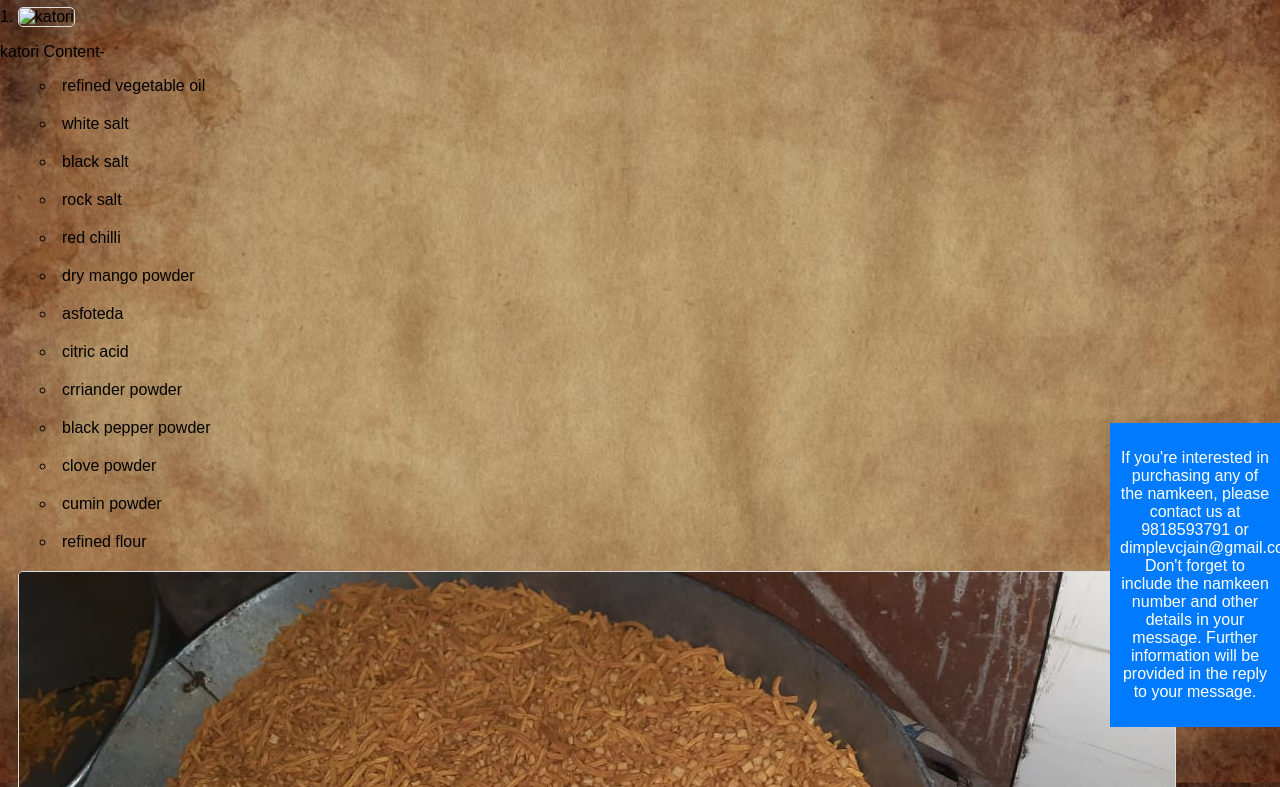
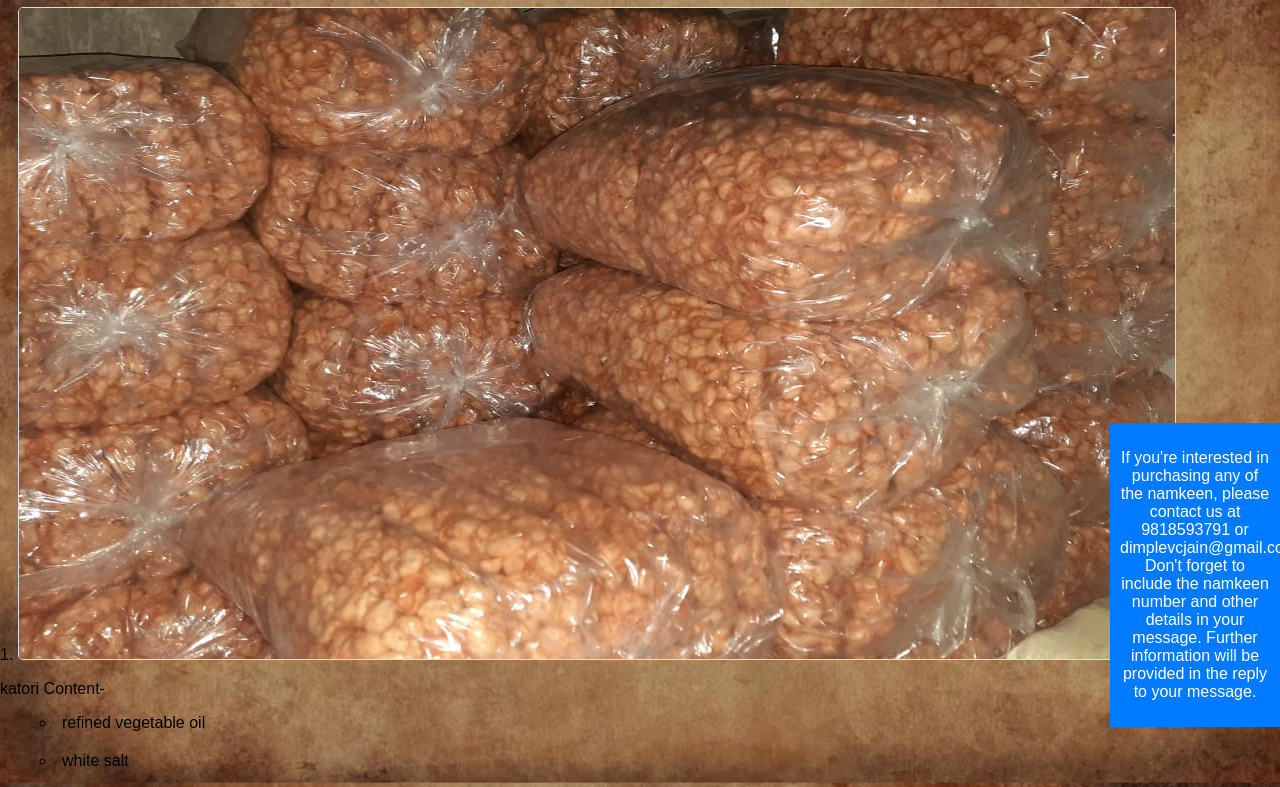
Before and after one commit to suryanshvcjain/namkeen_list, a plain HTML site: page index.html in a window 1280 px wide. Shown: the part 73-860 px from the top of the page. Drawn offline with Linux system fonts and the light colour scheme.

Commit message:
Update index.html

```diff
--- a/index.html
+++ b/index.html
@@ -48,7 +48,7 @@
 
     <ol id="image-list">
         <li>
-            <img src="<img src="./image/3969053d-5910-4526-9723-c0f0bb6b74e7.jpg" alt="katori"><p>katori Content-</p><ul>
+            <img src="./image/3969053d-5910-4526-9723-c0f0bb6b74e7.jpg" alt="katori"><p>katori Content-</p><ul>
                 <li>refined vegetable oil</li>
                 <li>white salt</li>
                 <li>black salt</li>
```
